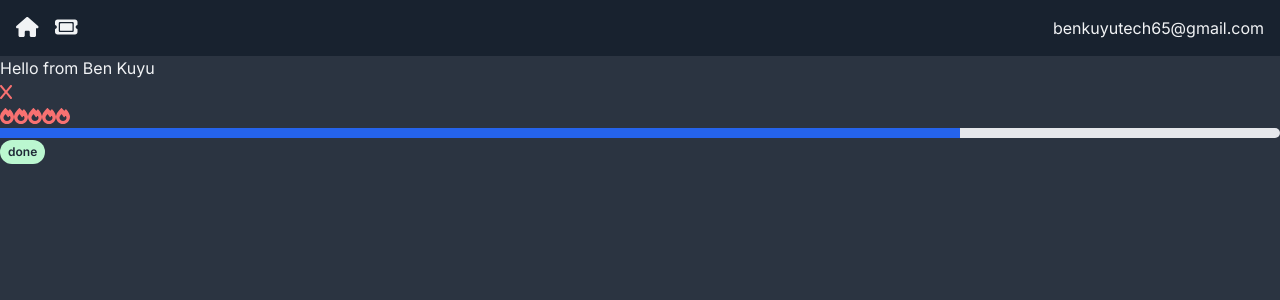
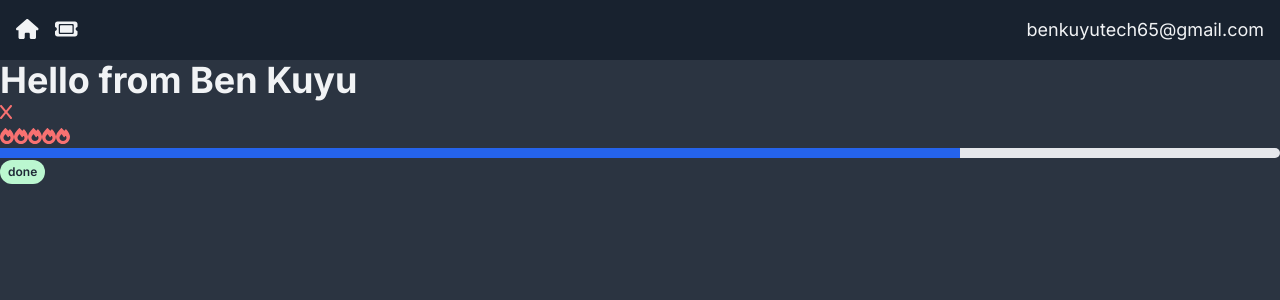
Before and after one commit to Benk513/ticketing-app, a Next.js app: page / in a window 1280 px wide. Shown: the top 300 px of the page. Built offline with nearby package versions, Linux system fonts and the light colour scheme.

Commit message:
i have added base style to my headings and paragraph

```diff
--- a/app/globals.css
+++ b/app/globals.css
@@ -1,6 +1,31 @@
 @tailwind base;
 @tailwind components;
 @tailwind utilities;
+
+
+@layer base{
+  h1,h2,h3,h4{
+    @apply font-bold;
+  }
+  h1{
+    @apply text-4xl;
+  }
+  h2{
+    @apply text-3xl;
+    }
+    h3{
+      @apply text-2xl;
+      }
+      h4{
+        @apply text-xl;
+        }
+        p{
+          @apply text-lg;
+          }
+
+
+}
+
 
 @layer components{
   .icon{
```
